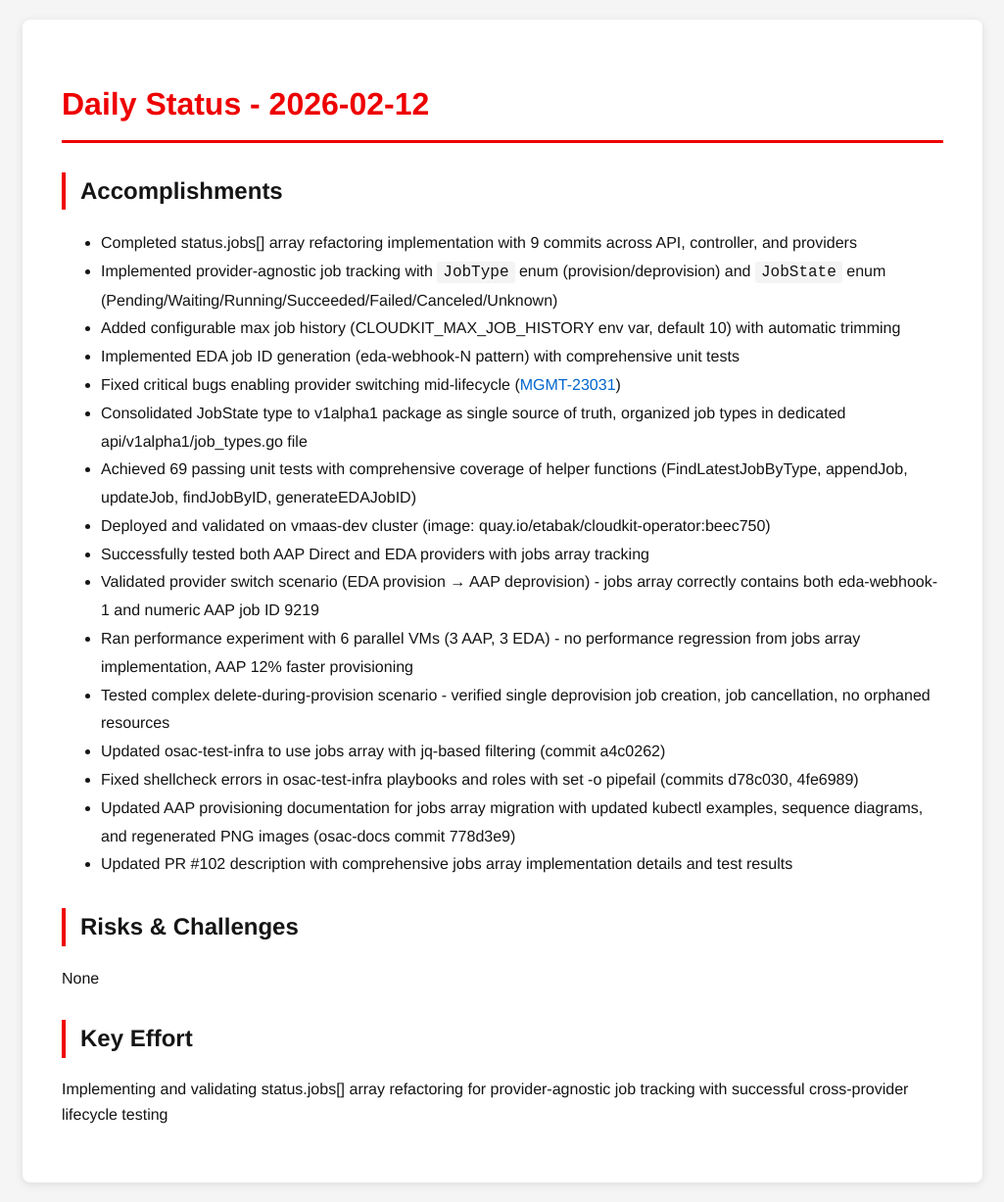
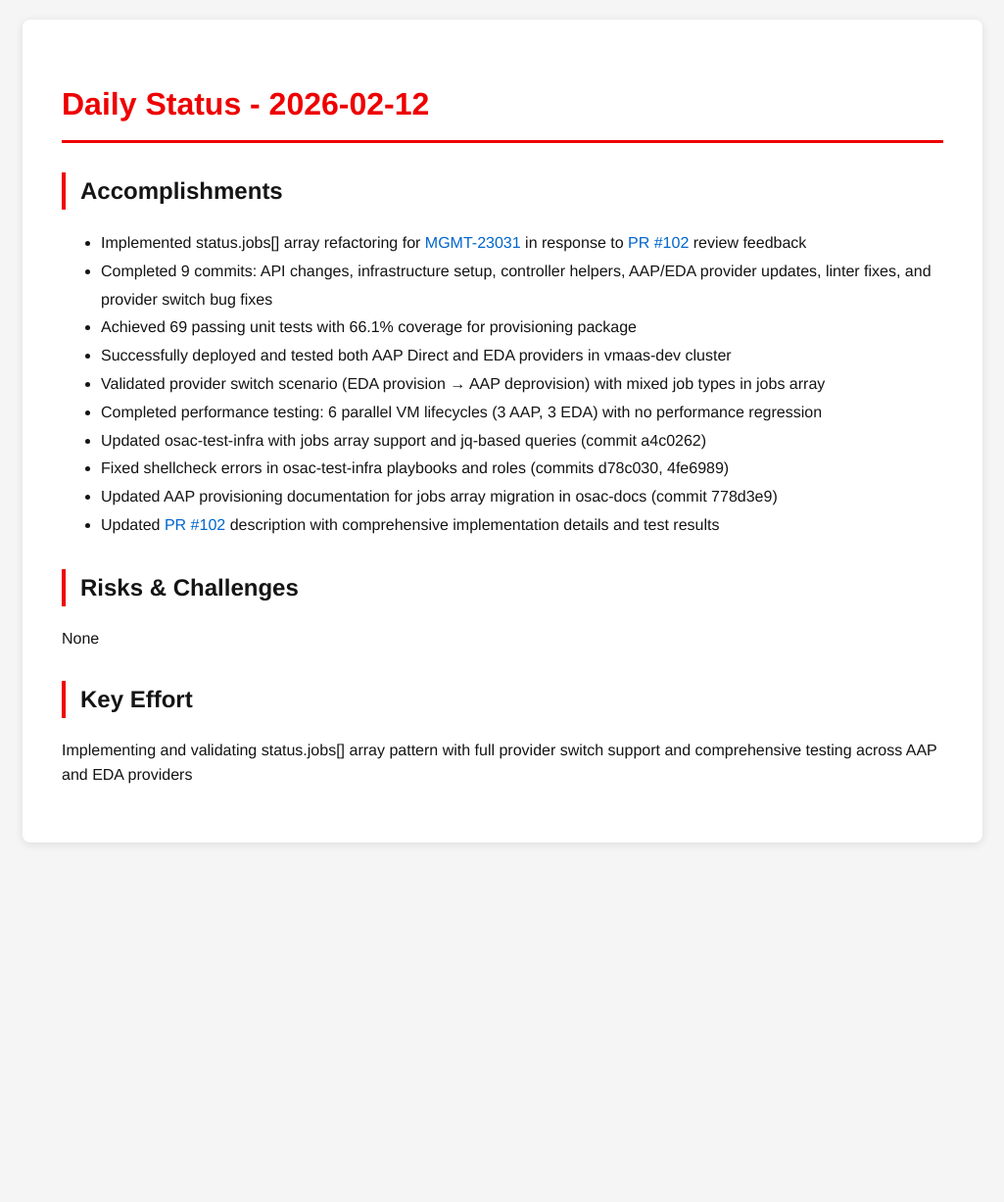
Before and after one commit to tzvatot/daily-status, a Jekyll site: the page built from 2026-02-12.md, in a window 1280 px wide. Shown: the whole page at 98% size, without its empty margins (127-1152 px from the left). Built offline with Jekyll 4.4.1, drawn with Linux system fonts in a browser that asks for light colours; after the commit the page ends 900 px from its top, so only the background shows below that.

Commit message:
Daily status update - 2026-02-12

```diff
--- a/2026-02-12.md
+++ b/2026-02-12.md
@@ -7,25 +7,19 @@ date: 2026-02-12
 # Daily Status - 2026-02-12
 
 ## Accomplishments
-- Completed status.jobs[] array refactoring implementation with 9 commits across API, controller, and providers
-- Implemented provider-agnostic job tracking with `JobType` enum (provision/deprovision) and `JobState` enum (Pending/Waiting/Running/Succeeded/Failed/Canceled/Unknown)
-- Added configurable max job history (CLOUDKIT_MAX_JOB_HISTORY env var, default 10) with automatic trimming
-- Implemented EDA job ID generation (eda-webhook-N pattern) with comprehensive unit tests
-- Fixed critical bugs enabling provider switching mid-lifecycle ([MGMT-23031](https://issues.redhat.com/browse/MGMT-23031))
-- Consolidated JobState type to v1alpha1 package as single source of truth, organized job types in dedicated api/v1alpha1/job_types.go file
-- Achieved 69 passing unit tests with comprehensive coverage of helper functions (FindLatestJobByType, appendJob, updateJob, findJobByID, generateEDAJobID)
-- Deployed and validated on vmaas-dev cluster (image: quay.io/etabak/cloudkit-operator:beec750)
-- Successfully tested both AAP Direct and EDA providers with jobs array tracking
-- Validated provider switch scenario (EDA provision → AAP deprovision) - jobs array correctly contains both eda-webhook-1 and numeric AAP job ID 9219
-- Ran performance experiment with 6 parallel VMs (3 AAP, 3 EDA) - no performance regression from jobs array implementation, AAP 12% faster provisioning
-- Tested complex delete-during-provision scenario - verified single deprovision job creation, job cancellation, no orphaned resources
-- Updated osac-test-infra to use jobs array with jq-based filtering (commit a4c0262)
-- Fixed shellcheck errors in osac-test-infra playbooks and roles with set -o pipefail (commits d78c030, 4fe6989)
-- Updated AAP provisioning documentation for jobs array migration with updated kubectl examples, sequence diagrams, and regenerated PNG images (osac-docs commit 778d3e9)
-- Updated PR #102 description with comprehensive jobs array implementation details and test results
+- Implemented status.jobs[] array refactoring for [MGMT-23031](https://issues.redhat.com/browse/MGMT-23031) in response to [PR #102](https://github.com/osac-project/osac-operator/pull/102) review feedback
+- Completed 9 commits: API changes, infrastructure setup, controller helpers, AAP/EDA provider updates, linter fixes, and provider switch bug fixes
+- Achieved 69 passing unit tests with 66.1% coverage for provisioning package
+- Successfully deployed and tested both AAP Direct and EDA providers in vmaas-dev cluster
+- Validated provider switch scenario (EDA provision → AAP deprovision) with mixed job types in jobs array
+- Completed performance testing: 6 parallel VM lifecycles (3 AAP, 3 EDA) with no performance regression
+- Updated osac-test-infra with jobs array support and jq-based queries (commit a4c0262)
+- Fixed shellcheck errors in osac-test-infra playbooks and roles (commits d78c030, 4fe6989)
+- Updated AAP provisioning documentation for jobs array migration in osac-docs (commit 778d3e9)
+- Updated [PR #102](https://github.com/osac-project/osac-operator/pull/102) description with comprehensive implementation details and test results
 
 ## Risks & Challenges
 None
 
 ## Key Effort
-Implementing and validating status.jobs[] array refactoring for provider-agnostic job tracking with successful cross-provider lifecycle testing
+Implementing and validating status.jobs[] array pattern with full provider switch support and comprehensive testing across AAP and EDA providers
```
